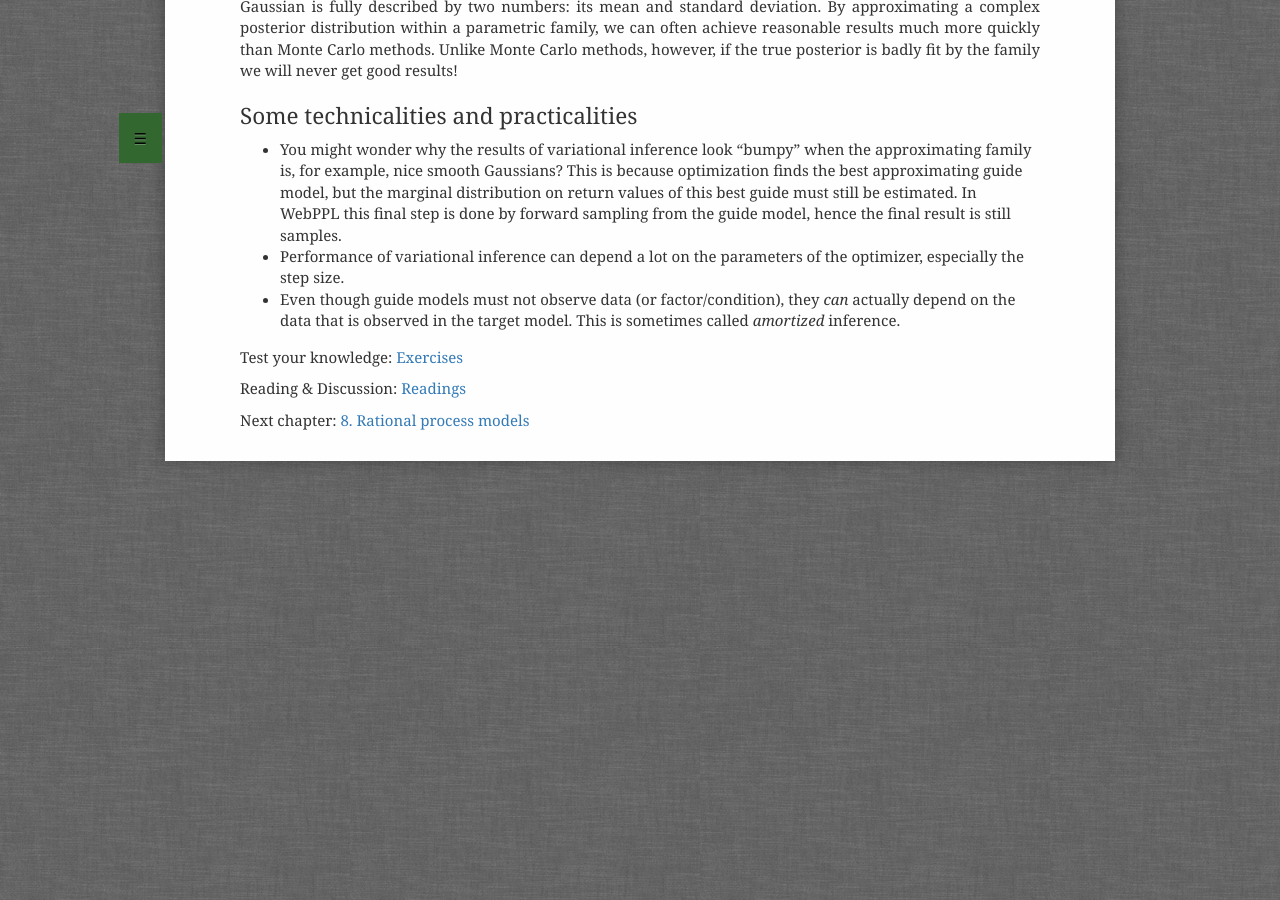
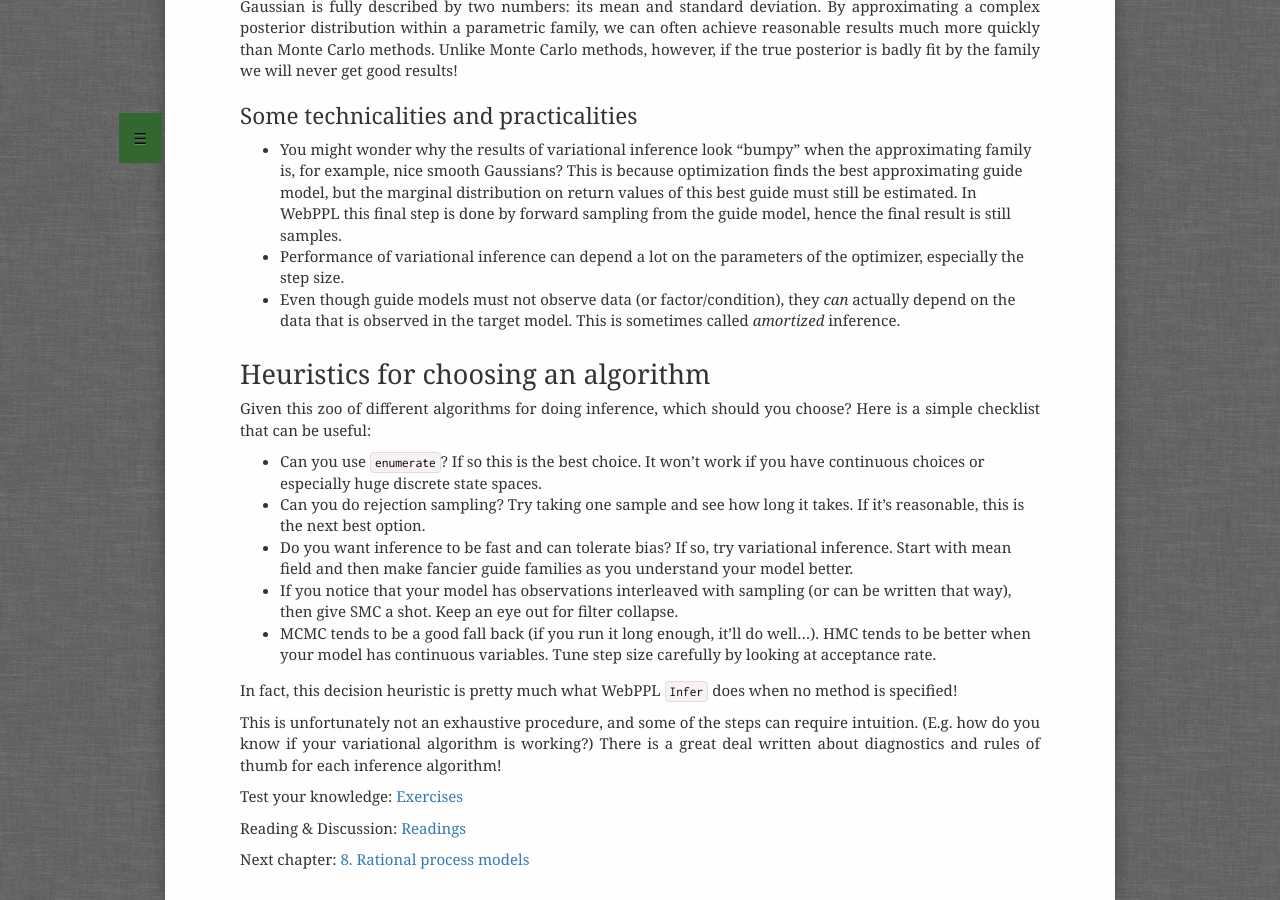
Before and after one commit to probmods/probmods2, a Jekyll site: the page built from chapters/inference-algorithms.md, in a window 1280 px wide and 900 px high, scrolled down 16964 px. Built offline with Jekyll 4.4.1, drawn with Linux system fonts in a browser that asks for light colours; formulas are drawn with MathJax 3; a script that is not in the unit is left out.

Commit message:
add bit on heuristics to inf alg chapter

```diff
--- a/chapters/inference-algorithms.md
+++ b/chapters/inference-algorithms.md
@@ -1128,6 +1128,20 @@
 - Even though guide models must not observe data (or factor/condition), they *can* actually depend on the data that is observed in the target model. This is sometimes called *amortized* inference.
 
 
+# Heuristics for choosing an algorithm
+
+Given this zoo of different algorithms for doing inference, which should you choose? Here is a simple checklist that can be useful:
+
+- Can you use `enumerate`? If so this is the best choice. It won't work if you have continuous choices or especially huge discrete state spaces.
+- Can you do rejection sampling? Try taking one sample and see how long it takes. If it's reasonable, this is the next best option.
+- Do you want inference to be fast and can tolerate bias? If so, try variational inference. Start with mean field and then make fancier guide families as you understand your model better.
+- If you notice that your model has observations interleaved with sampling (or can be written that way), then give SMC a shot. Keep an eye out for filter collapse.
+- MCMC tends to be a good fall back (if you run it long enough, it'll do well...). HMC tends to be better when your model has continuous variables. Tune step size carefully by looking at acceptance rate.
+
+In fact, this decision heuristic is pretty much what WebPPL `Infer` does when no method is specified!
+
+This is unfortunately not an exhaustive procedure, and some of the steps can require intuition. (E.g. how do you know if your variational algorithm is working?) There is a great deal written about diagnostics and rules of thumb for each inference algorithm!
+
 <!-- The following is copied and partly edited from summer school. However, changes in how optimization works in WebPPL means that a lot of this code no longer runs and needs some tlc.
 
 #### Example: Topic models
```
